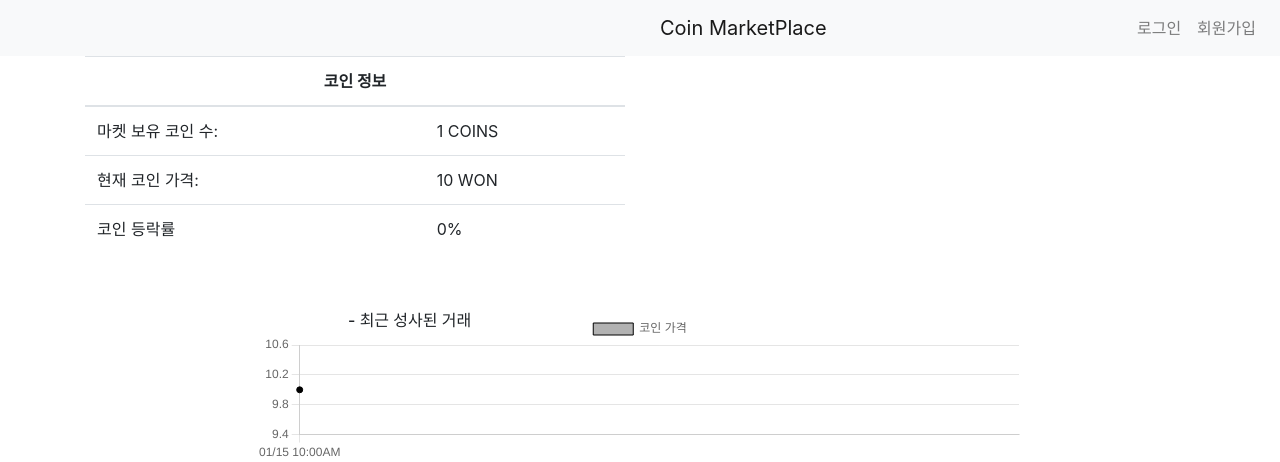
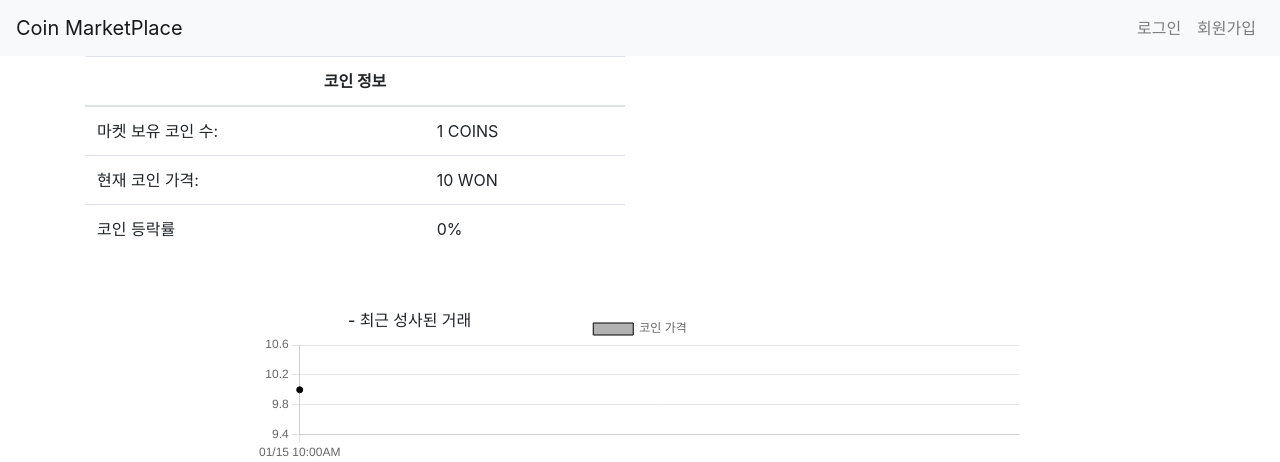
Before and after one commit to dohooon/coin-marketplace, a Flask app: page / in a window 1280 px wide. Shown: the top 462 px of the page. Run offline with Flask 3, Linux system fonts and the light colour scheme; a database or web service that is not in the repository returns one stand-in record (values such as "Sample title"); some libraries are stand-ins or nearby versions.

Commit message:
final
final

```diff
--- a/templates/navbar.html
+++ b/templates/navbar.html
@@ -1,5 +1,5 @@
-<nav class="navbar navbar-expand-lg navbar-light bg-light d-flex justify-content-center">
-    <a class="navbar-brand" href="/">ㅤㅤㅤㅤㅤㅤㅤㅤㅤㅤㅤㅤㅤㅤㅤㅤㅤㅤㅤㅤㅤㅤㅤㅤㅤㅤㅤㅤㅤㅤㅤㅤㅤㅤㅤCoin MarketPlace</a>
+<nav class="navbar navbar-expand-lg navbar-light bg-light">
+    <a class="navbar-brand" href="/">Coin MarketPlace</a>
     <button class="navbar-toggler" type="button" data-toggle="collapse" data-target="#navbarNav"
             aria-controls="navbarNav" aria-expanded="false" aria-label="Toggle navigation">
         <span class="navbar-toggler-icon"></span>
```
Also changed, not shown: templates/home.html (+2 -19 lines), templates/trade_post.html (+0 -12 lines).
